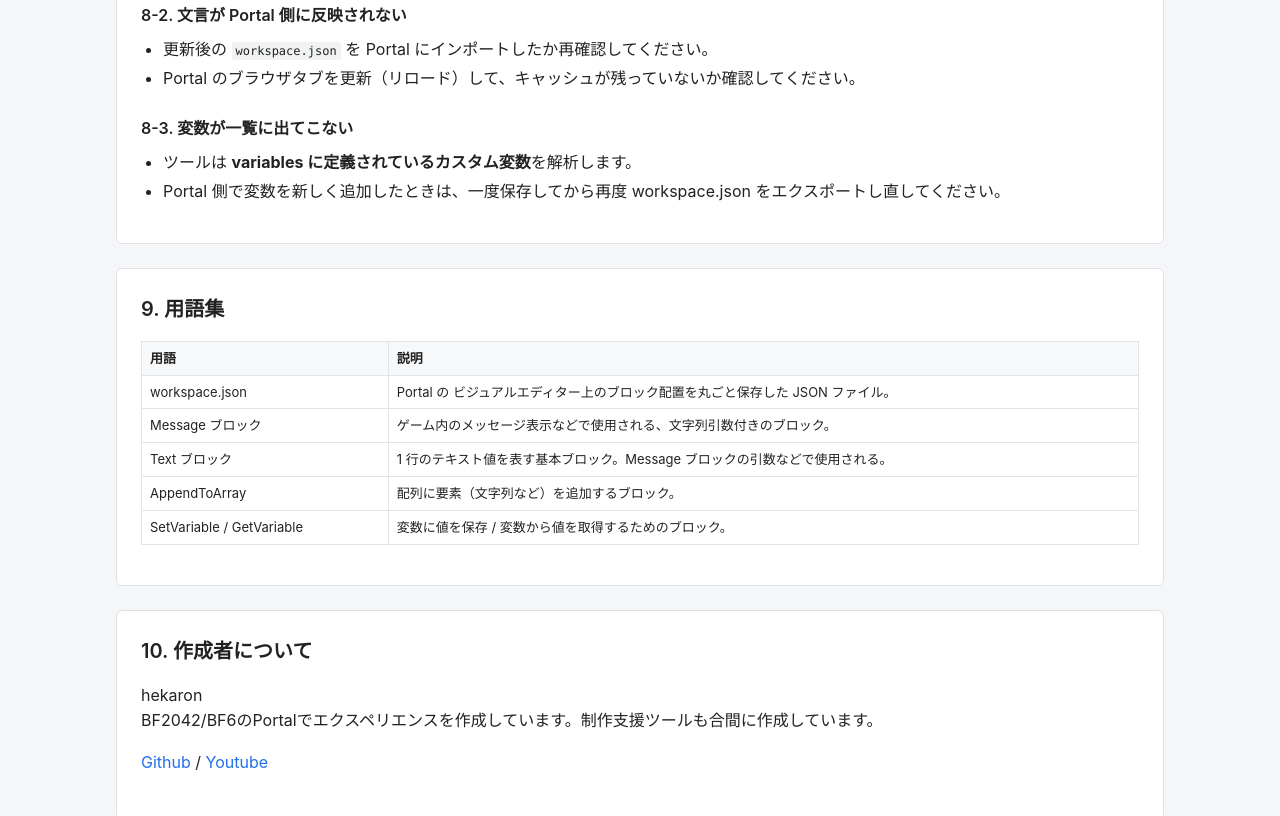
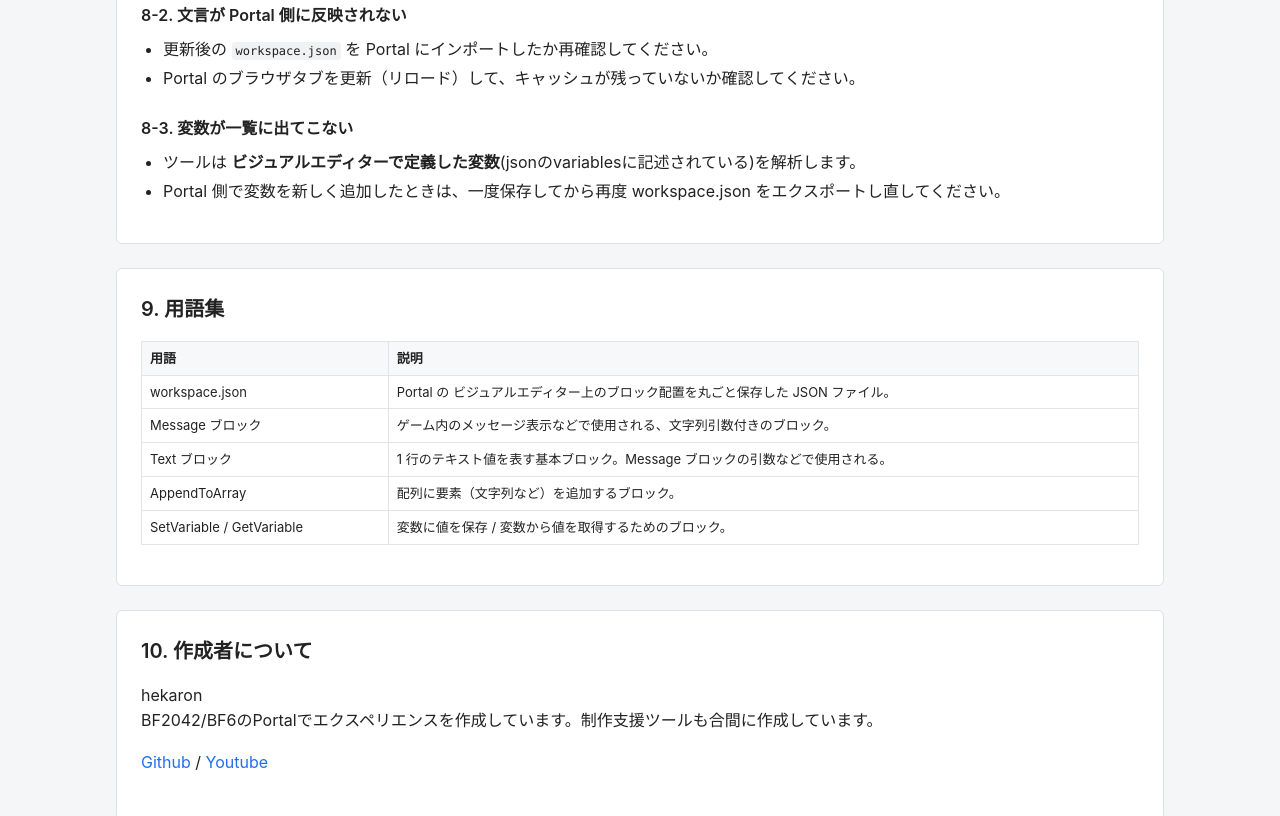
Before and after one commit to hekaron/bfportal-blockly-text-data-assistant, a plain HTML site: page how_to_use.html in a window 1280 px wide. Shown: the part 10896-11712 px from the top of the page. Drawn offline with Linux system fonts and the light colour scheme.

Commit message:
使い方ページ文言修正

```diff
--- a/how_to_use.html
+++ b/how_to_use.html
@@ -701,7 +701,7 @@
 
     <h3 class="section-subtitle">8-3. 変数が一覧に出てこない</h3>
     <ul>
-      <li>ツールは <strong>variables に定義されているカスタム変数</strong>を解析します。</li>
+      <li>ツールは <strong>ビジュアルエディターで定義した変数</strong>(jsonのvariablesに記述されている)を解析します。</li>
       <li>Portal 側で変数を新しく追加したときは、一度保存してから再度 workspace.json をエクスポートし直してください。</li>
     </ul>
   </section>
```
